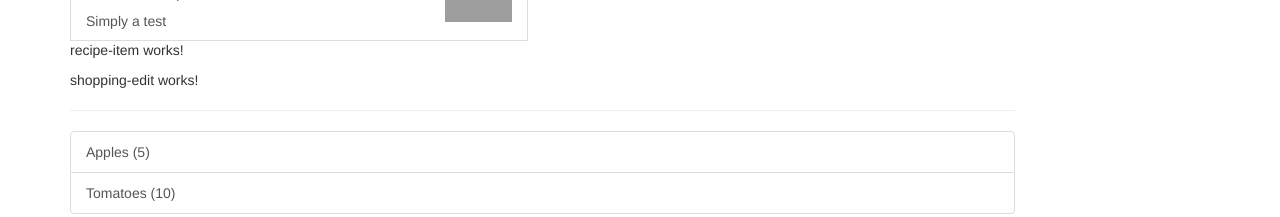
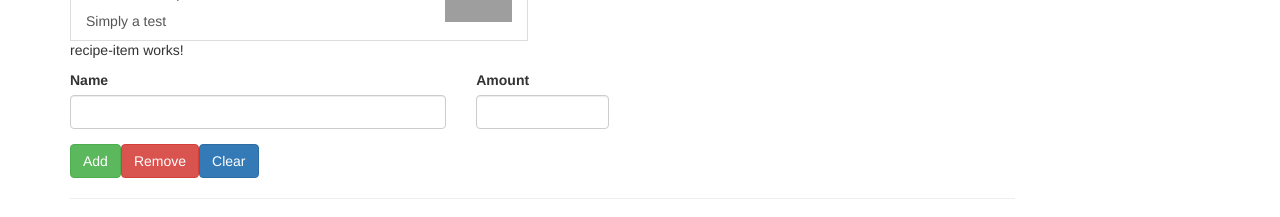
Before and after one commit to katratzi/udemy-angular, an Angular app in the folder 03 - course project/recipe-book/: page / in a window 1280 px wide. Shown: the part 295-512 px from the top of the page. Built offline with nearby package versions, Linux system fonts and the light colour scheme; grey boxes are pictures that could not be loaded.

Commit message:
shopping edit setup

```diff
--- a/03 - course project/recipe-book/src/app/shopping-list/shopping-edit/shopping-edit.component.html
+++ b/03 - course project/recipe-book/src/app/shopping-list/shopping-edit/shopping-edit.component.html
@@ -1 +1,24 @@
-<p>shopping-edit works!</p>
+<div class="row">
+    <div class="col-xs-12">
+        <form>
+            <div class="row">
+                <div class="col-sm-5 form-group">
+                    <label for="name">Name</label>
+                    <input type="text" id="name" class="form-control">
+                </div>
+                <div class="col-sm-2 form-group">
+                    <label for="amount">Amount</label>
+                    <input type="number" id="amount" class="form-control">
+                </div>
+            </div>
+
+            <div class="row">
+                <div class="col-xs-12">
+                    <button class="btn btn-success" type="submit">Add</button>
+                    <button class="btn btn-danger" type="button">Remove</button>
+                    <button class="btn btn-primary" type="button">Clear</button>
+                </div>
+            </div>
+        </form>
+    </div>
+</div>
```
